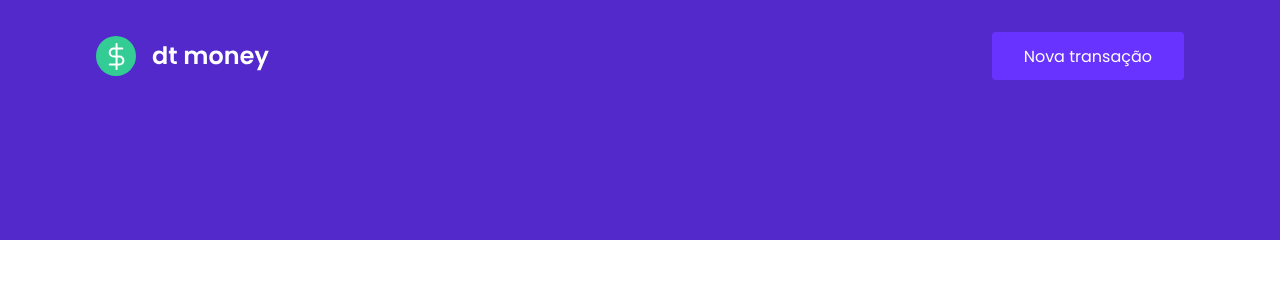
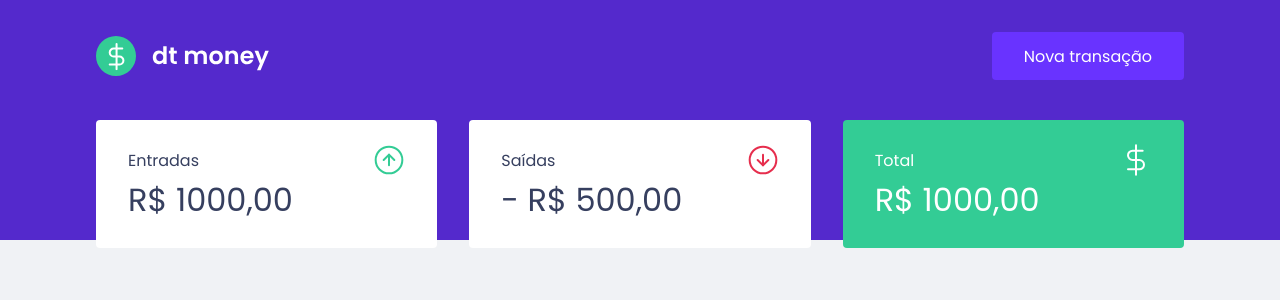
Before and after one commit to pedrosobucki/psmoney, a React (Create React App) app: page / in a window 1280 px wide. Shown: the top 300 px of the page. Built offline with nearby package versions, Linux system fonts and the light colour scheme.

Commit message:
componente: summary

```diff
--- a/public/index.html
+++ b/public/index.html
@@ -9,7 +9,7 @@
     <link rel="shortcut icon" href="favicon.png" type="image/png">
     <title>psmoney</title>
 
-    <link href="https://fonts.googleapis.com/css2?family=Poppins:ital,wght@0,400;1,600&display=swap" rel="stylesheet">
+    <link href="https://fonts.googleapis.com/css2?family=Poppins:ital,wght@0,400;1;500,600&display=swap" rel="stylesheet">
 
 </head>
 
--- a/src/App.tsx
+++ b/src/App.tsx
@@ -1,3 +1,4 @@
+import { Dashboard } from "./components/Dashboard";
 import { Header } from "./components/Header";
 import { GlobalStyle } from "./styles/global";
 
@@ -5,6 +6,7 @@
   return (
     <>
       <Header />
+      <Dashboard />
       <GlobalStyle />
     </>
   );
--- a/src/components/Dashboard/index.tsx
+++ b/src/components/Dashboard/index.tsx
@@ -0,0 +1,10 @@
+import { Container } from "../Dashboard/styles";
+import { Summary } from "../Summary";
+
+export function Dashboard(){
+    return (
+        <Container>
+            <Summary />
+        </Container>
+    )
+}
--- a/src/components/Dashboard/styles.ts
+++ b/src/components/Dashboard/styles.ts
@@ -0,0 +1,8 @@
+import styled from 'styled-components'
+
+export const Container = styled.main `
+    max-width: 1120px;
+    margin: 0 auto;
+    padding: 2.5rem 1rem;
+
+`
--- /dev/null
+++ b/src/components/Summary/index.tsx
@@ -0,0 +1,34 @@
+import { Container } from "./styles";
+import incomeImg from "../../assets/income.svg"
+import outcomeImg from "../../assets/outcome.svg"
+import totalImg from "../../assets/total.svg"
+
+export function Summary(){
+    return (
+        <Container>
+            <div>
+                <header>
+                    <p>Entradas</p>
+                    <img src={incomeImg} alt="Entradas" />
+                </header>
+                <strong>R$ 1000,00</strong>
+            </div>
+
+            <div>
+                <header>
+                    <p>Saídas</p>
+                    <img src={outcomeImg} alt="Saídas" />
+                </header>
+                <strong>- R$ 500,00</strong>
+            </div>
+
+            <div className="total">
+                <header>
+                    <p>Total</p>
+                    <img src={totalImg} alt="Total" />
+                </header>
+                <strong>R$ 1000,00</strong>
+            </div>
+        </Container>
+    )
+}
--- /dev/null
+++ b/src/components/Summary/styles.ts
@@ -0,0 +1,35 @@
+import styled from "styled-components";
+
+export const Container = styled.div `
+    display: grid;
+    grid-template-columns: repeat(3, 1fr);
+    gap: 2rem;
+    margin-top: -10rem;
+
+    div{
+        display: block;
+        background: var(--main-shape);
+        border-radius: 0.25rem;
+        padding: 1.5rem 2rem;
+        color: var(--title);
+
+        header{
+            display: flex;
+            align-items: center;
+            justify-content: space-between;
+        }
+
+        strong{
+            margin-top: 1rem;
+            font-size: 2rem;
+            font-weight: 500;
+            line-height: 3rem;
+        }
+
+        &.total{
+            background: var(--green);
+            color: #FFF;
+        }
+    }
+
+`
--- a/src/styles/global.ts
+++ b/src/styles/global.ts
@@ -20,7 +20,7 @@
     }
 
     body{
-        background: var(---backgound);
+        background: var(--backgound);
         -webkit-font-smoothing: antialiased;
     }
 
```
